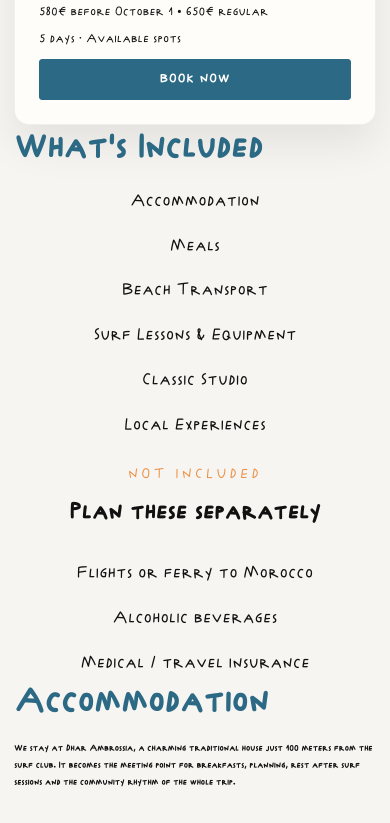
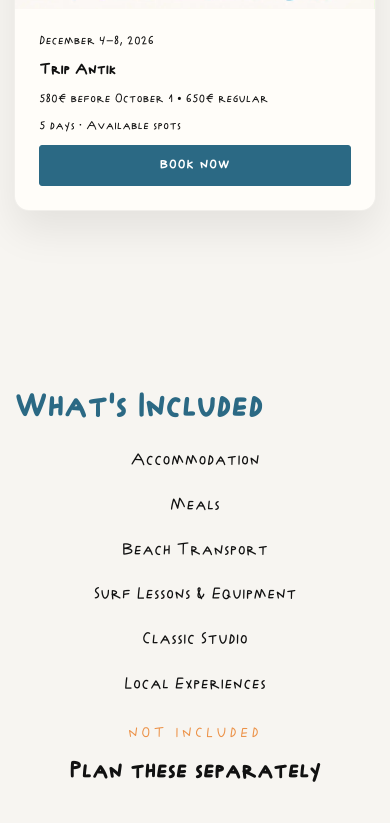
Before and after one commit to pablonare/AntikWebReact, a React (Vite) app: page /AntikWebReact/surftrips in a window 390 px wide. Shown: the part 3040-3863 px from the top of the page. Built offline with nearby package versions, Linux system fonts and the light colour scheme.

Commit message:
Fix mobile section spacing and padding fallbacks

```diff
--- a/src/components/layout/Section/Section.module.css
+++ b/src/components/layout/Section/Section.module.css
@@ -6,15 +6,8 @@
 .md    { padding-block: 48px; }
 
 @media (max-width: 768px) {
-  .sm {
-    padding-block: calc(var(--space-section-sm) * 0.7);
+  .md {
+    padding-block: calc(var(--space-section-md) * 1.8);
   }
 
-  .md {
-    padding-block: calc(var(--space-section-md) * 0.8);
-  }
-
-  .lg {
-    padding-block: calc(var(--space-section-lg) * 0.7);
-  }
 }
--- a/src/styles/variables.css
+++ b/src/styles/variables.css
@@ -11,6 +11,7 @@
 
   --header-height: 80px;
   --min-height: 100vh;
+  --space-section-md: 48px;
 
   --card-border: rgba(17, 17, 17, 0.06);
   --card-paper: #fffdf9;
```
